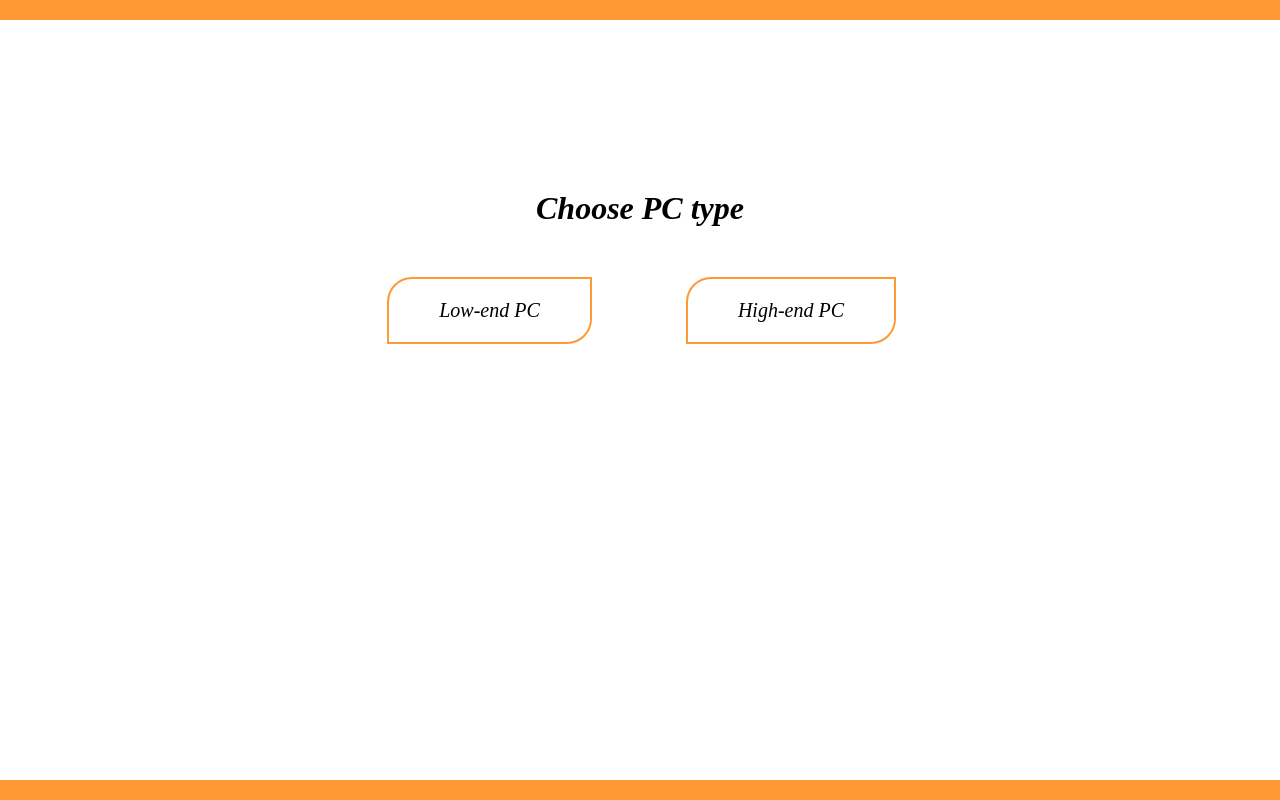
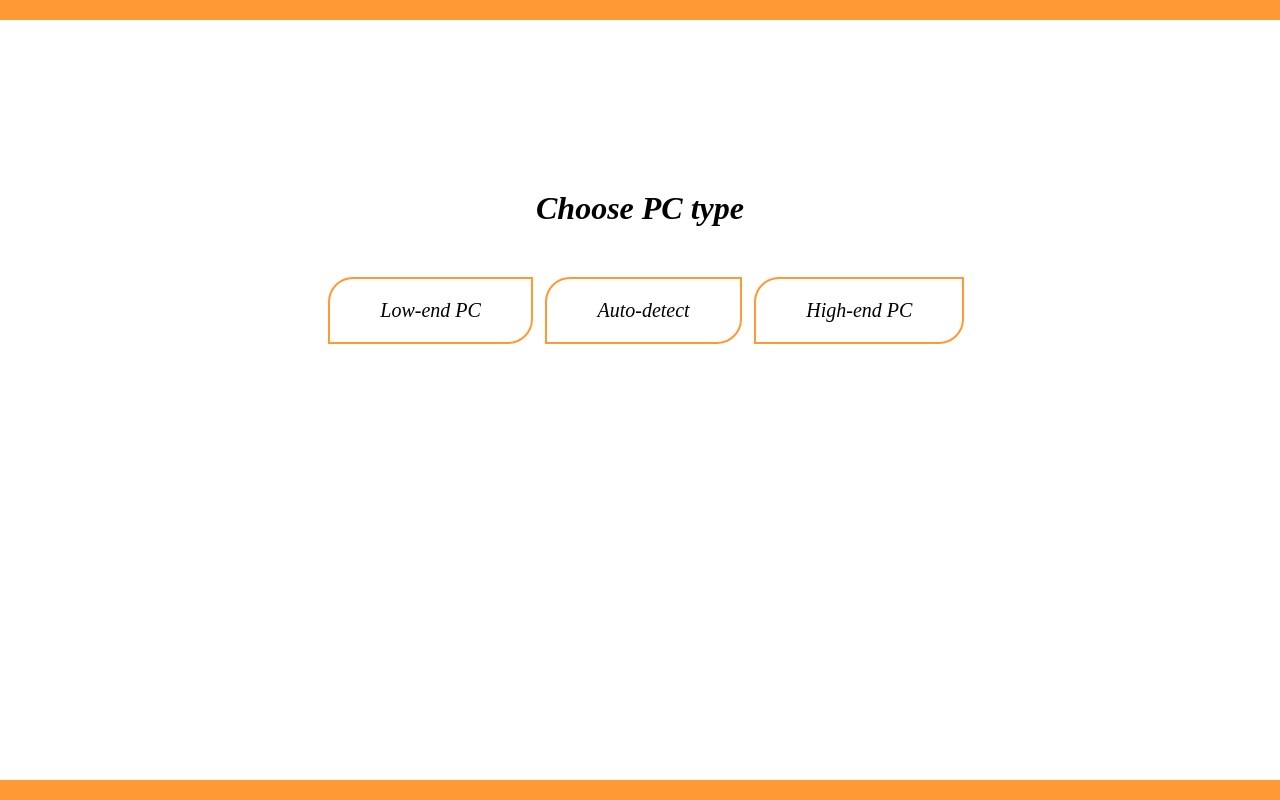
Before and after one commit to AlanKuc97/PoseEstimation, a plain HTML site: page index.html in a window 1280 px wide. Drawn offline with Linux system fonts and the light colour scheme.

Commit message:
Added CPU auto-detection

```diff
--- a/index.css
+++ b/index.css
@@ -20,7 +20,8 @@ h1{
 }
 #mainContent{
 	margin-top:50px;
-	margin-left:30%;
+	display: flex;
+	justify-content: center;
 }
 button{
 	font-family: inherit;
@@ -32,15 +33,10 @@ button{
 	border-top-left-radius:25px;
 	border-bottom-right-radius:25px;
 	border-style: solid;
-
+	margin-left:1%;
 }
 button:hover {
   background-color: #ff9933;
   color:white;
   transition: 0.3s;
 }
-#highEnd{
-	position: fixed;
-	right:0;
-	margin-right:30%;
-}
--- a/index.html
+++ b/index.html
@@ -9,10 +9,11 @@
 	<header></header>
 	<h1><i>Choose PC type</i></h1>
 	<div id="mainContent">
-
-		<button id="lowEnd" onclick="window.location.href = 'low-end/index.html';"><i>Low-end PC</i></button>
-		<button id="highEnd" onclick="window.location.href = 'high-end/index.html';"><i>High-end PC</i></button>
+		<button onclick="window.location.href = 'low-end/index.html';"><i>Low-end PC</i></button>
+		<button id="auto" onclick="checkCPUthreads()"><i>Auto-detect</i></button>
+		<button onclick="window.location.href = 'high-end/index.html';"><i>High-end PC</i></button>
 	</div>
 	<footer></footer>
+	<script src="index.js"></script>
   </body>
 </html>
--- /dev/null
+++ b/index.js
@@ -0,0 +1,7 @@
+function checkCPUthreads(){
+	let logicalProcessorCount = navigator.hardwareConcurrency;
+	if(logicalProcessorCount < 6)
+		window.location.href = "low-end/index.html";
+	else
+		window.location.href = "high-end/index.html";
+}
```
